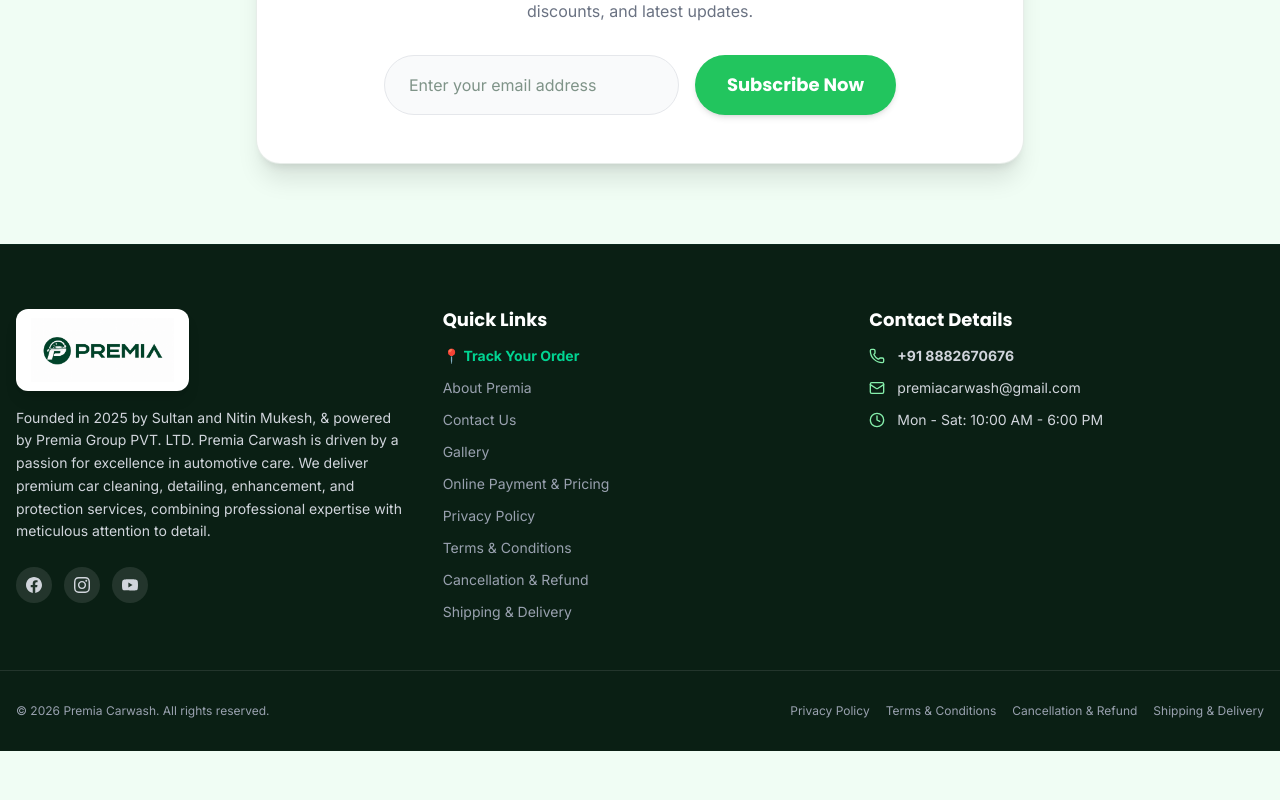
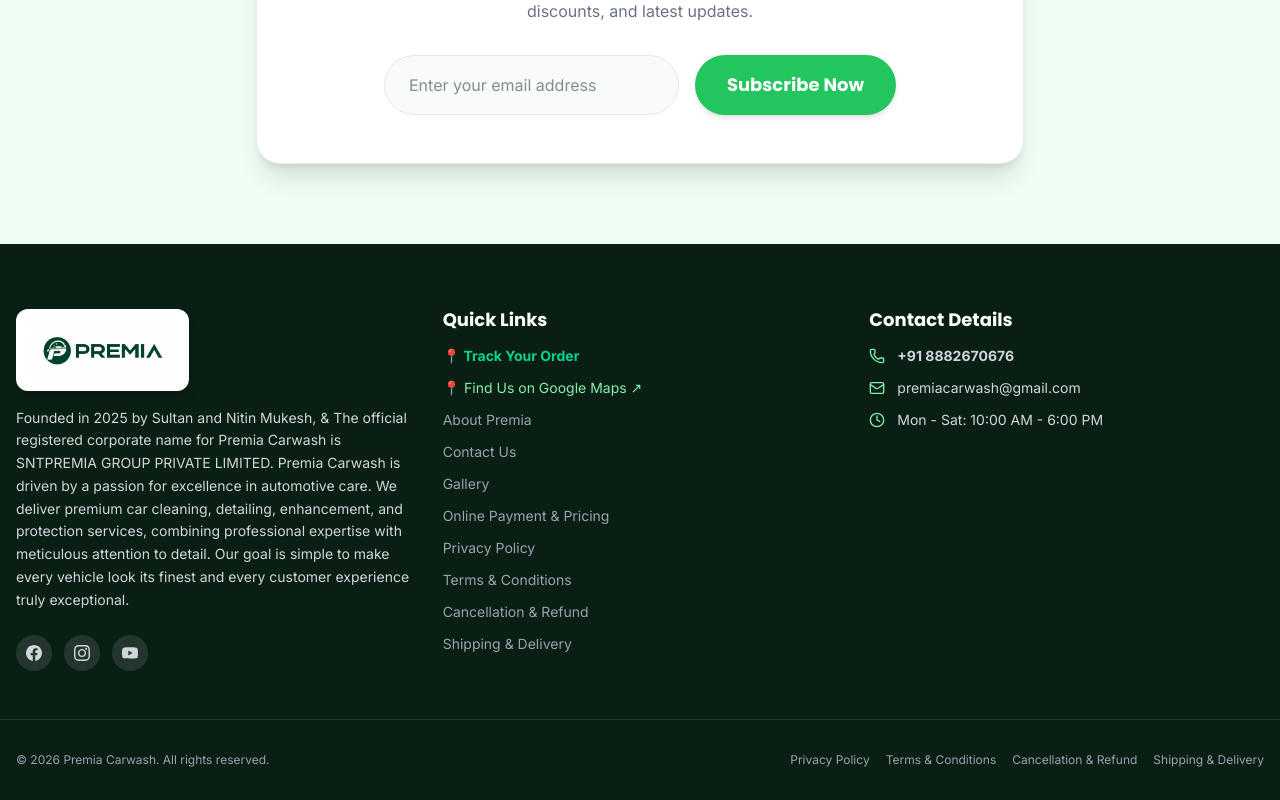
Before and after one commit to rohan12112004/car-wash-app, a React (Vite) app in the folder client/: page / in a window 1280 px wide. Shown: the part 8214-9014 px from the top of the page. Before the commit the page ends 8965 px from the top, so only its background shows below. Built offline with nearby package versions, Linux system fonts and the light colour scheme; no server answers.

Commit message:
feat: integrate Premia Carwash official corporate name, journey story, and Google Maps link into original codebase

```diff
--- a/client/src/components/layout/Footer.jsx
+++ b/client/src/components/layout/Footer.jsx
@@ -43,6 +43,7 @@
           <div className="flex flex-col gap-3">
             <h4 className="font-heading font-bold text-lg text-white mb-1">Quick Links</h4>
             <Link to="/track" className="text-emerald-400 font-bold hover:underline transition-colors text-sm flex items-center gap-1">📍 Track Your Order</Link>
+            <a href={companyInfo.mapUrl} target="_blank" rel="noopener noreferrer" className="text-accent hover:underline transition-colors text-sm flex items-center gap-1">📍 Find Us on Google Maps ↗</a>
             <Link to="/about" className="text-gray-400 hover:text-accent transition-colors text-sm">About Premia</Link>
             <Link to="/contact" className="text-gray-400 hover:text-accent transition-colors text-sm">Contact Us</Link>
           <Link to="/gallery" className="text-gray-400 hover:text-accent transition-colors text-sm">Gallery</Link>
--- a/client/src/data/companyInfo.js
+++ b/client/src/data/companyInfo.js
@@ -4,14 +4,16 @@
 
 const companyInfo = {
   name: 'Premia Carwash',
-  tagline: 'India\'s Premier Doorstep Carwash, Detailing & Cleaning Brand',
-  description: 'Founded in 2025 by Sultan and Nitin Mukesh, & powered by Premia Group PVT. LTD. Premia Carwash is driven by a passion for excellence in automotive care. We deliver premium car cleaning, detailing, enhancement, and protection services, combining professional expertise with meticulous attention to detail.',
+  corporateName: 'SNTPREMIA GROUP PRIVATE LIMITED',
+  tagline: 'Professional Car Care At Your Doorstep',
+  description: 'Founded in 2025 by Sultan and Nitin Mukesh, & The official registered corporate name for Premia Carwash is SNTPREMIA GROUP PRIVATE LIMITED. Premia Carwash is driven by a passion for excellence in automotive care. We deliver premium car cleaning, detailing, enhancement, and protection services, combining professional expertise with meticulous attention to detail. Our goal is simple to make every vehicle look its finest and every customer experience truly exceptional.',
 
   phone: '+91 8882670676',
   email: 'premiacarwash@gmail.com',
   whatsapp: '918882670676',
 
-  address: '', // Address removed per requirement #2
+  mapUrl: 'https://maps.app.goo.gl/pYgZPvK2phQE2wsW8',
+  address: 'Premia Carwash, Janakpuri / Vikaspuri, New Delhi - 110018',
   businessHours: 'Mon - Sat: 10:00 AM - 6:00 PM',
   foundedYear: '2025',
 
--- a/client/src/pages/AboutPage.jsx
+++ b/client/src/pages/AboutPage.jsx
@@ -28,9 +28,19 @@
             <h1 className="text-4xl sm:text-5xl md:text-6xl font-heading font-extrabold text-primary-dark mb-6">
               The {companyInfo.name} Journey
             </h1>
-            <p className="text-base sm:text-lg text-gray-700 max-w-3xl mx-auto font-body leading-relaxed">
-              Founded in <strong>2025</strong> by <strong>Sultan and Nitin Mukesh</strong>, & powered by <strong>Premia Group PVT. LTD.</strong> Premia Carwash is driven by a passion for excellence in automotive care. We deliver premium car cleaning, detailing, enhancement, and protection services, combining professional expertise with meticulous attention to detail. Our goal is simple — to make every vehicle look its finest and every customer experience truly exceptional.
+            <p className="text-base sm:text-lg text-gray-700 max-w-3xl mx-auto font-body leading-relaxed mb-6">
+              Founded in <strong>2025</strong> by <strong>Sultan and Nitin Mukesh</strong>, & The official registered corporate name for Premia Carwash is <strong>SNTPREMIA GROUP PRIVATE LIMITED</strong>. Premia Carwash is driven by a passion for excellence in automotive care. We deliver premium car cleaning, detailing, enhancement, and protection services, combining professional expertise with meticulous attention to detail. Our goal is simple — to make every vehicle look its finest and every customer experience truly exceptional.
             </p>
+            <div className="flex justify-center">
+              <a
+                href={companyInfo.mapUrl}
+                target="_blank"
+                rel="noopener noreferrer"
+                className="inline-flex items-center gap-2 px-6 py-2.5 rounded-full bg-emerald-600 hover:bg-emerald-700 text-white font-bold text-sm shadow-md transition-all"
+              >
+                📍 Find Us On Google Maps ↗
+              </a>
+            </div>
           </FadeIn>
         </div>
 
@@ -44,7 +54,7 @@
                 </div>
                 <h3 className="text-2xl font-heading font-extrabold text-white">Sultan & Nitin Mukesh</h3>
                 <span className="text-xs text-accent font-bold uppercase tracking-wider block mt-1">Co-Founders</span>
-                <span className="inline-block mt-2 px-3 py-1 rounded-full bg-white/10 text-[11px] text-gray-300">Est. 2025</span>
+                <span className="inline-block mt-2 px-3 py-1 rounded-full bg-white/10 text-[11px] text-gray-300">SNTPREMIA GROUP PRIVATE LIMITED</span>
               </div>
 
               <div className="md:col-span-8 space-y-4 text-gray-200 text-sm sm:text-base leading-relaxed">
@@ -55,7 +65,7 @@
                   "In 2025, we recognized that car owners in India faced a major challenge: spending hours waiting at traditional service centers or settling for quick, scratch-inducing local washes. We founded <strong>Premia Carwash</strong> to redefine the experience."
                 </p>
                 <p>
-                  "By combining pH-neutral snow foam technology, scratch-free microfiber techniques, and 100% doorstep convenience, our team ensures your vehicle receives true white-glove treatment right outside your home or office. Together with co-founder Nitin Mukesh, powered by Premia Group PVT. LTD., we are building India's most trusted automotive care brand."
+                  "By combining pH-neutral snow foam technology, scratch-free microfiber techniques, and 100% doorstep convenience, our team ensures your vehicle receives true white-glove treatment right outside your home or office. Together with co-founder Nitin Mukesh under <strong>SNTPREMIA GROUP PRIVATE LIMITED</strong>, we are building India's most trusted automotive care brand."
                 </p>
               </div>
             </div>
--- a/client/src/pages/ContactPage.jsx
+++ b/client/src/pages/ContactPage.jsx
@@ -91,8 +91,16 @@
                     <MapPin className="w-6 h-6" />
                   </div>
                   <div>
-                    <h3 className="font-bold text-gray-900 mb-1">Address</h3>
+                    <h3 className="font-bold text-gray-900 mb-1">Address & Location</h3>
                     <p className="text-gray-600 leading-relaxed">{companyInfo.address}</p>
+                    <a
+                      href={companyInfo.mapUrl}
+                      target="_blank"
+                      rel="noopener noreferrer"
+                      className="inline-block mt-2 text-xs font-bold text-emerald-600 hover:text-emerald-700 underline"
+                    >
+                      View on Google Maps ↗
+                    </a>
                   </div>
                 </div>
               </FadeIn>
```
Lines whose indentation alone changed are shown as unchanged.
